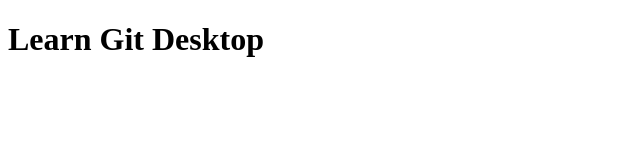
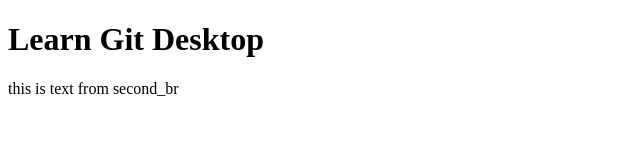
Before and after one commit to SarunUampramorn/git-desktop, a plain HTML site: page index.html in a window 1280 px wide. Shown: the whole page, without its empty margins (0-640 px from the left). Drawn offline with Linux system fonts and the light colour scheme.

Commit message:
add main and text

```diff
--- a/index.html
+++ b/index.html
@@ -7,5 +7,8 @@
 </head>
 <body>
     <h1>Learn Git Desktop</h1>
+    <main>
+        this is text from second_br
+    </main>
 </body>
 </html>
```
